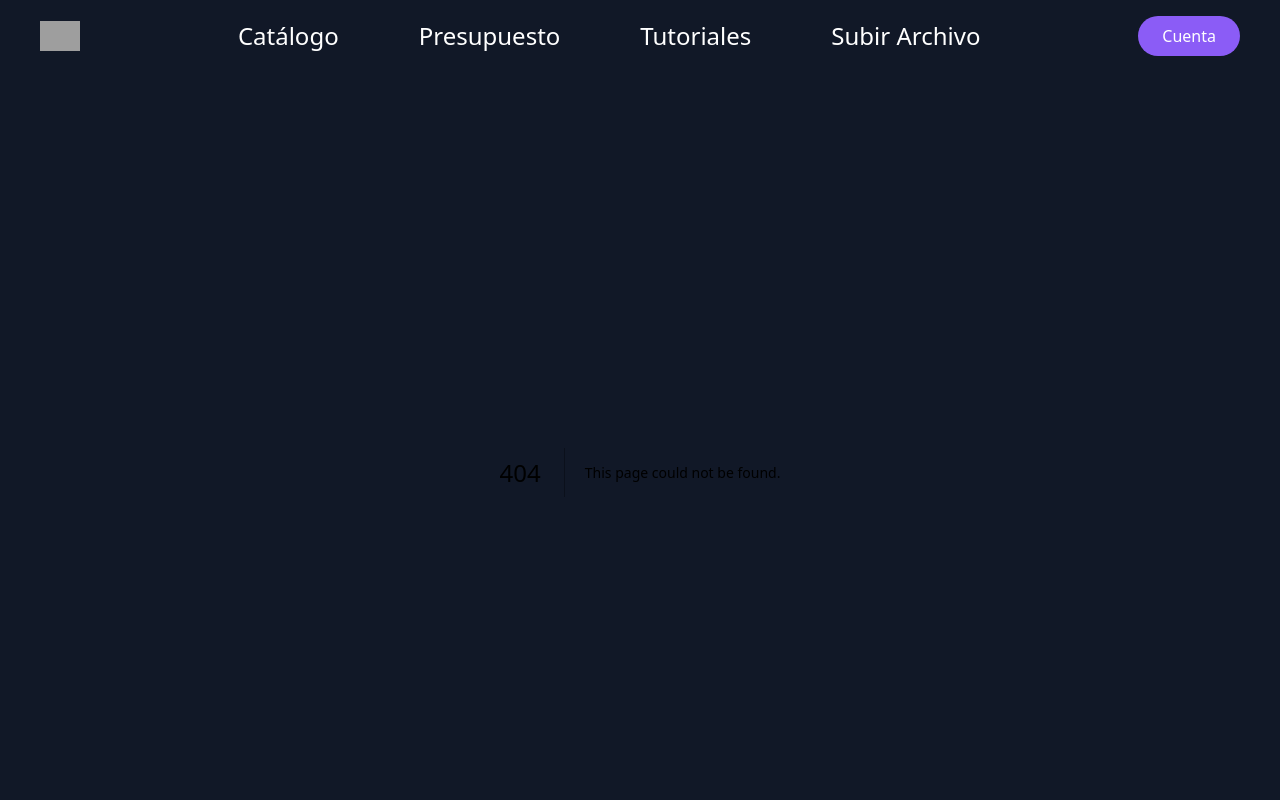
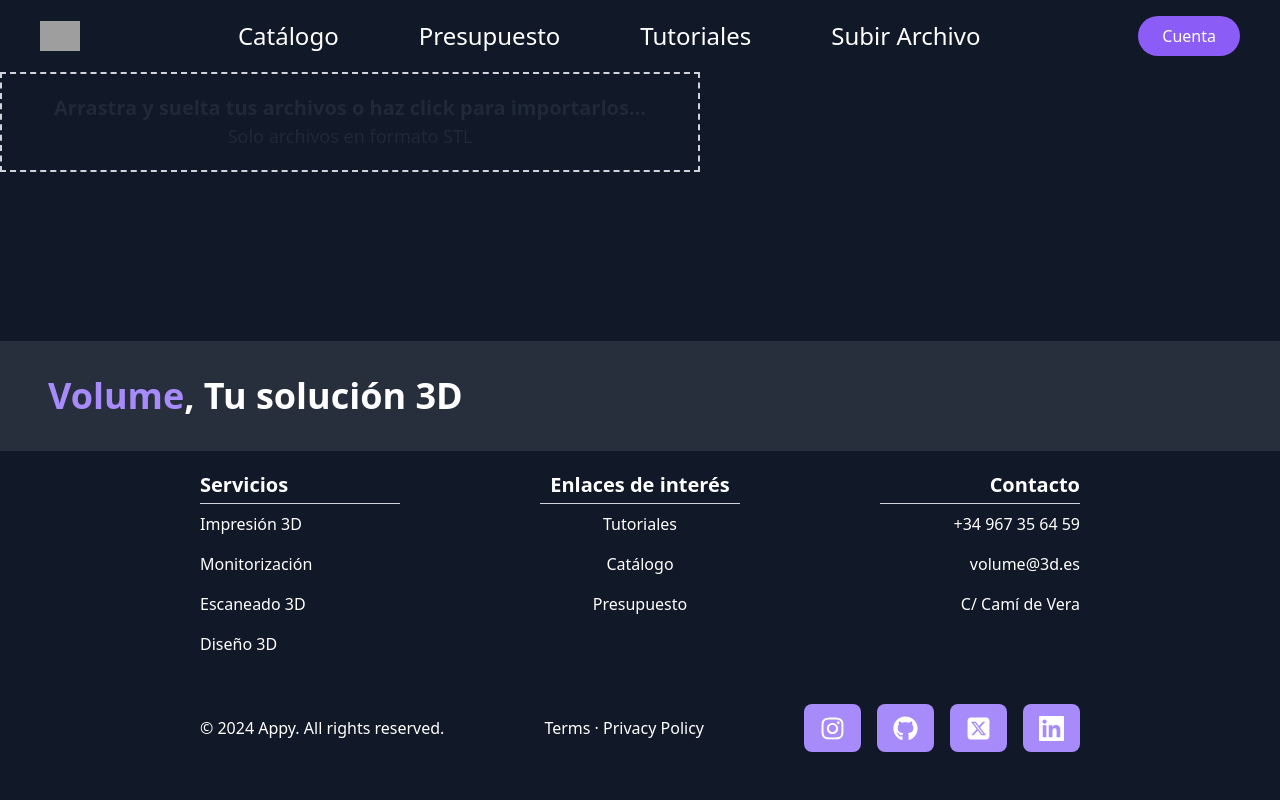
Before and after one commit to Parbulitos/Volume---TFG, a Next.js app: page /upload-file in a window 1280 px wide. Before the commit this address had no page. Shown: the top 800 px of the page. Built offline with nearby package versions, Linux system fonts and the light colour scheme; grey boxes are pictures that could not be loaded.

Commit message:
VLTFG-42 Inicio UploadFiles

```diff
--- /dev/null
+++ b/components/dropzone.tsx
@@ -0,0 +1,49 @@
+import { useCallback } from 'react';
+import { useDropzone } from 'react-dropzone';
+
+const Dropzone = ({ multipleFiles, onModelsDrop }: { multipleFiles: boolean, onModelsDrop: Function }) => {
+
+  const onDrop = useCallback((acceptedFiles: any, fileRejections: string | any[]) => {
+    // Procesa los archivos aceptados
+    onModelsDrop(acceptedFiles);
+    console.log("Archivos aceptados: ", acceptedFiles);
+
+    // Muestra una alerta si hay archivos rechazados
+    if (fileRejections.length > 0) {
+      alert("Solo se pueden subir archivos en formato .stl");
+    }
+  }, [onModelsDrop]);
+
+  const { getRootProps, getInputProps, isDragActive } = useDropzone({
+    onDrop,
+    accept: { "model/stl": [".stl"] }, // Solo acepta archivos .stl
+    multiple: multipleFiles
+  });
+
+  const dragActiveMessage: string = !multipleFiles ? "Suelta tu archivo aquí..." : "Suelta tus archivos aquí..."
+  const dragInactiveMessage: string = !multipleFiles ? "Arrastra y suelta tu archivo o haz click para importarlo..." : "Arrastra y suelta tus archivos o haz click para importarlos..."
+
+  return (
+    <div
+      {...getRootProps({
+        className: `flex w-[700px] h-[100px] justify-center items-center border-2 border-dashed ${
+          isDragActive ? "border-violet-400 bg-violet-700" : "border-gray-300"
+        }`
+      })}
+    >
+      <input {...getInputProps()} />
+      {isDragActive ? (
+        <p className='text-xl font-bold text-white'>{dragActiveMessage}</p>
+      ) : (
+        <div className="flex flex-col items-center">
+          <p className="text-xl font-bold">
+            {dragInactiveMessage}
+          </p>
+          <p className="text-lg">Solo archivos en formato STL</p>
+        </div>
+      )}
+    </div>
+  );
+};
+
+export default Dropzone;
--- a/layout/navbar.tsx
+++ b/layout/navbar.tsx
@@ -24,7 +24,7 @@ const Navbar = () => {
             <a href="#" className="transition duration-300 ease-in-out hover:text-violet-400 text-2xl">Tutoriales</a>
           </li>
           <li className="px-10">
-            <a href="#" className="transition duration-300 ease-in-out hover:text-violet-400 text-2xl">Subir Archivo</a>
+            <a href="/upload-file" className="transition duration-300 ease-in-out hover:text-violet-400 text-2xl">Subir Archivo</a>
           </li>
         </ul>
       </nav>
--- a/package.json
+++ b/package.json
@@ -13,6 +13,7 @@
     "next": "14.1.3",
     "react": "^18",
     "react-dom": "^18",
+    "react-dropzone": "^14.2.3",
     "react-icons": "^5.0.1"
   },
   "devDependencies": {
--- /dev/null
+++ b/pages/upload-file/index.tsx
@@ -0,0 +1,13 @@
+import Dropzone from '@/components/dropzone'
+import React from 'react'
+
+
+const UploadFile = () => {
+  return (
+    <div>
+        <Dropzone multipleFiles={true} onModelsDrop={() => {}}/>
+    </div>
+  )
+}
+
+export default UploadFile
```
Also changed, not shown: 1 other file (tests, documents, lock files or other folders).
